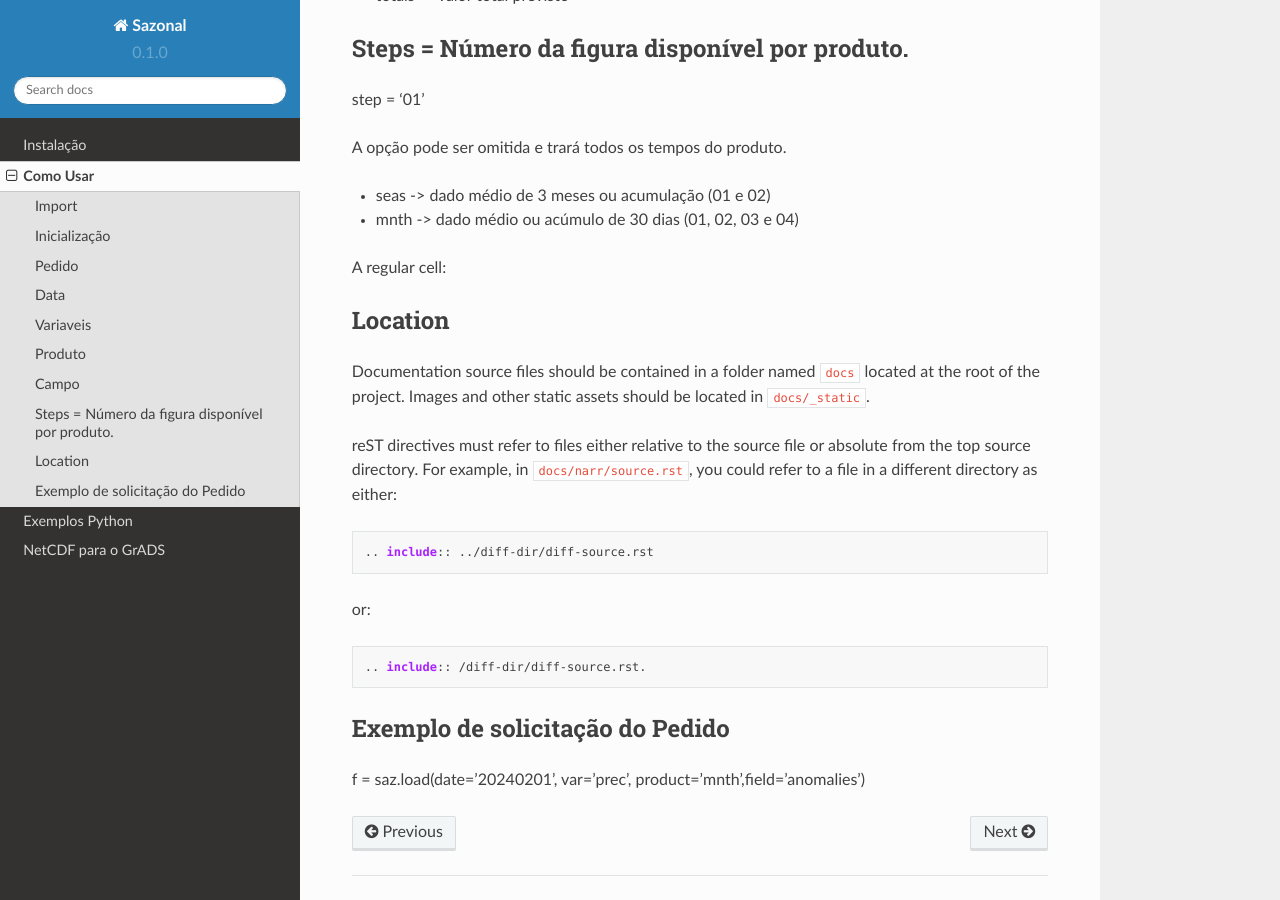
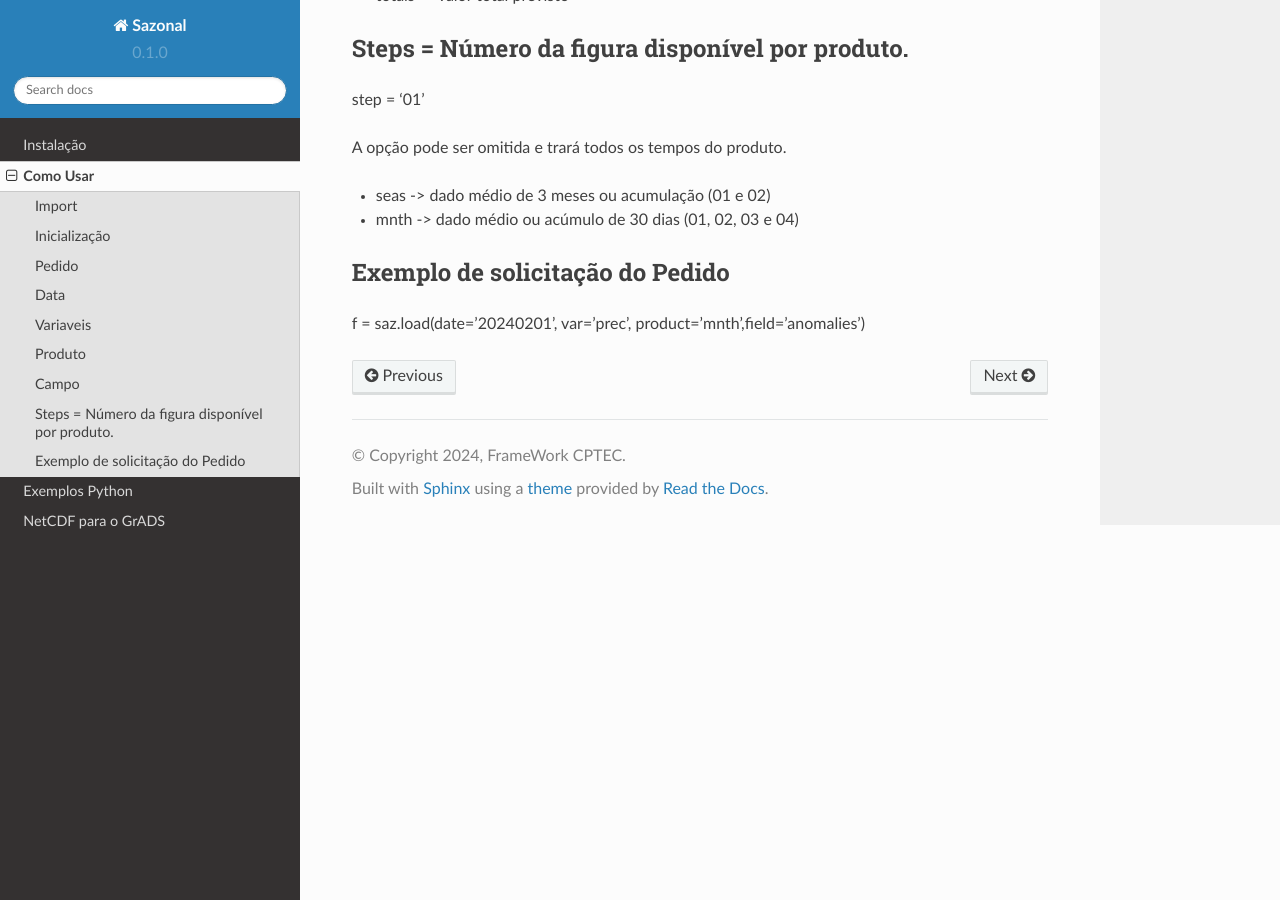
Before and after one commit to framework-CPTEC/Sazonal, a Sphinx documentation site: the page built from docs/source/usage.rst, in a window 1280 px wide and 900 px high, scrolled down 1869 px. Built offline with Sphinx 7.4.7 and the Read the Docs theme 2.0.0, drawn with Linux system fonts in a browser that asks for light colours.

Commit message:
Update usage.rst

```diff
--- a/docs/source/usage.rst
+++ b/docs/source/usage.rst
@@ -89,30 +89,6 @@ A opção pode ser omitida e trará todos os tempos do produto.
 - seas -> dado médio de 3 meses ou acumulação (01 e 02)
 - mnth -> dado médio ou acúmulo de 30 dias (01, 02, 03 e 04)
 
-A regular cell:
-
-Location
---------
-
-Documentation source files should be contained in a folder named ``docs`` located at the root of the project.
-Images and other static assets should be located in ``docs/_static``.
-
-reST directives must refer to files either relative to the source file or absolute from the top source directory.
-For example, in ``docs/narr/source.rst``, you could refer to a file in a different directory as either:
-
-.. code-block:: rst
-
-    .. include:: ../diff-dir/diff-source.rst
-
-or:
-
-.. code-block:: rst
-
-    .. include:: /diff-dir/diff-source.rst.
-
-
-.. _dsg-file-naming:
-
 
 Exemplo de solicitação do Pedido
 --------------------------------
```
